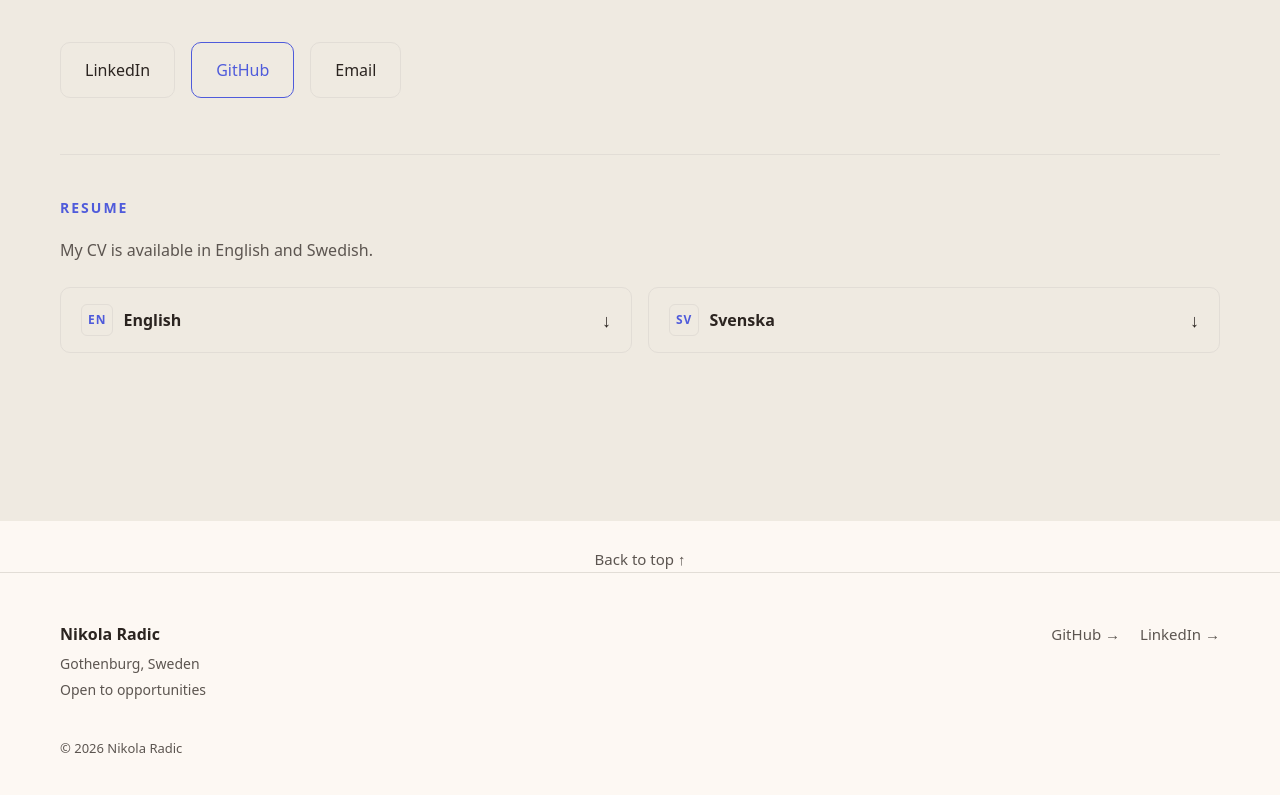
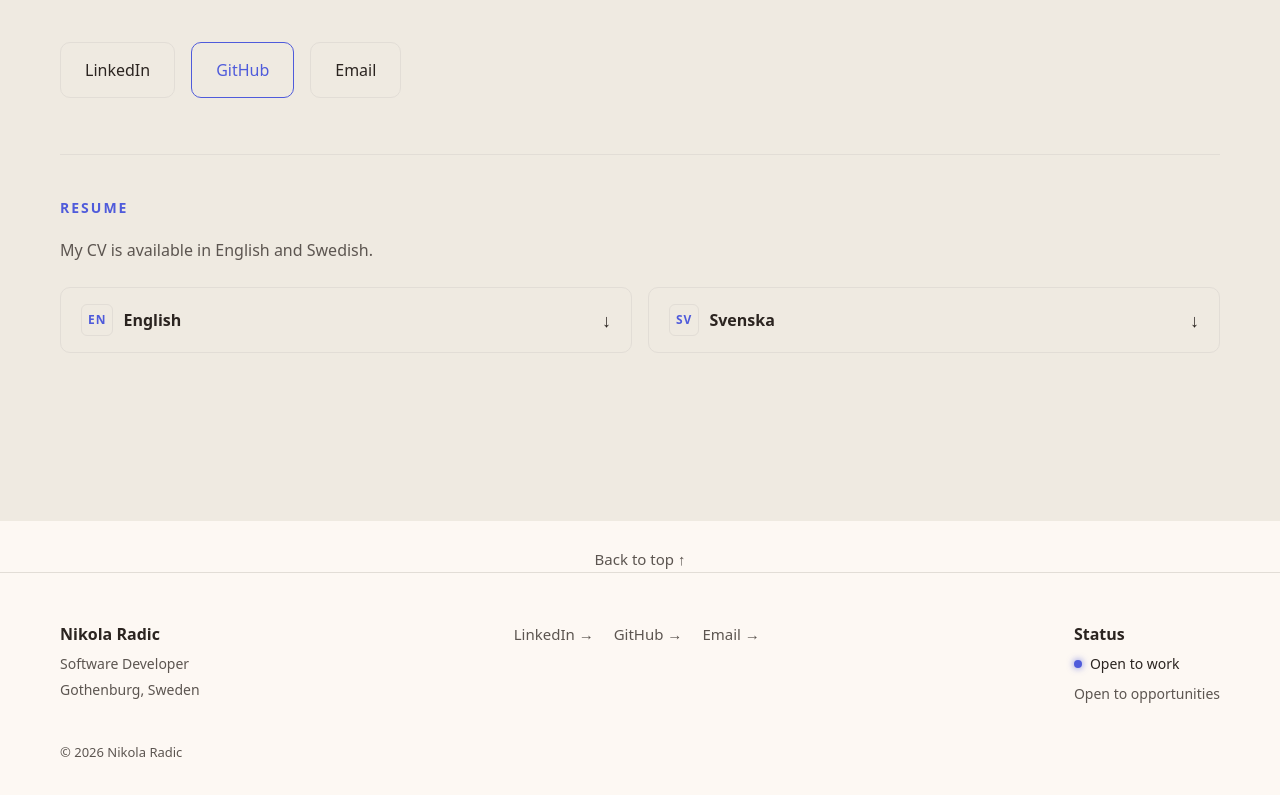
Before and after one commit to nikoradic/portfolio, a React (Vite) app: page / in a window 1280 px wide. Shown: the part 3971-4766 px from the top of the page. Built offline with nearby package versions, Linux system fonts and the light colour scheme.

Commit message:
Refine footer status and layout

```diff
--- a/src/App.css
+++ b/src/App.css
@@ -645,6 +645,24 @@
   gap: 20px;
 }
 
+.footer-status-line {
+  display: flex;
+  align-items: center;
+  gap: 8px;
+  margin: 0 0 4px;
+  font-size: 14px;
+  color: var(--text-h);
+}
+
+.status-dot {
+  width: 8px;
+  height: 8px;
+  flex-shrink: 0;
+  border-radius: 50%;
+  background: var(--accent);
+  box-shadow: 0 0 6px 1px color-mix(in srgb, var(--accent) 55%, transparent);
+}
+
 .footer-copyright {
   margin: 0;
   font-size: 13px;
--- a/src/App.tsx
+++ b/src/App.tsx
@@ -348,10 +348,18 @@ I'm always interested in new opportunities, interesting problems, and teams wher
         <div className="section-inner footer-grid">
           <div className="footer-info">
             <p className="footer-name">Nikola Radic</p>
+            <p className="footer-meta">Software Developer</p>
             <p className="footer-meta">Gothenburg, Sweden</p>
-            <p className="footer-meta">Open to opportunities</p>
           </div>
           <div className="footer-links">
+            <a
+              className="hero-link"
+              href="https://www.linkedin.com/in/nikoradic/"
+              target="_blank"
+              rel="noopener noreferrer"
+            >
+              LinkedIn →
+            </a>
             <a
               className="hero-link"
               href="https://github.com/nikoradic"
@@ -360,14 +368,17 @@ I'm always interested in new opportunities, interesting problems, and teams wher
             >
               GitHub →
             </a>
-            <a
-              className="hero-link"
-              href="https://www.linkedin.com/in/nikoradic/"
-              target="_blank"
-              rel="noopener noreferrer"
-            >
-              LinkedIn →
+            <a className="hero-link" href="mailto:nikolaradic94@hotmail.com">
+              Email →
             </a>
+          </div>
+          <div className="footer-status">
+            <p className="footer-name">Status</p>
+            <p className="footer-status-line">
+              <span className="status-dot" aria-hidden="true"></span>
+              Open to work
+            </p>
+            <p className="footer-meta">Open to opportunities</p>
           </div>
         </div>
         <div className="section-inner">
```
